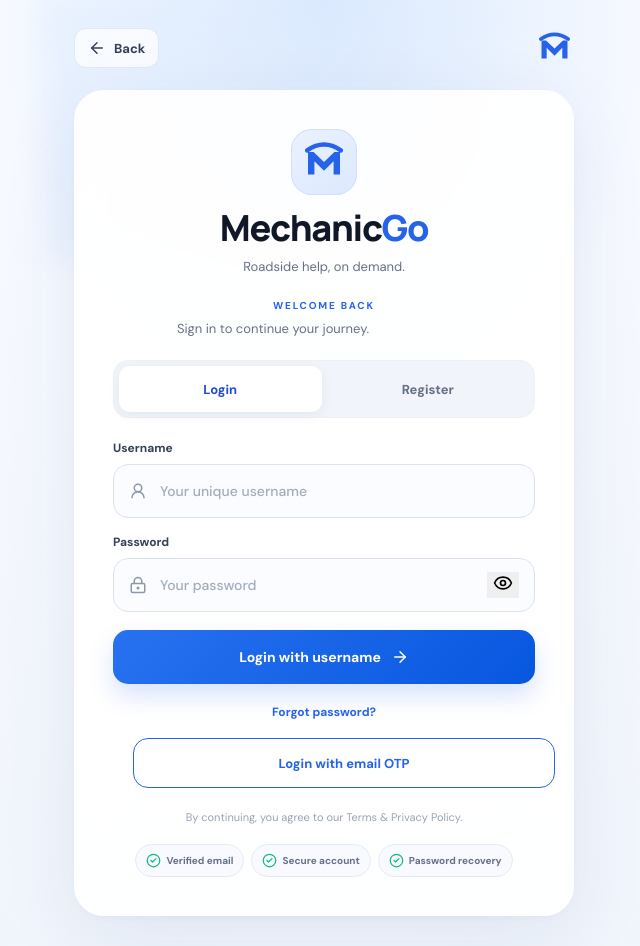
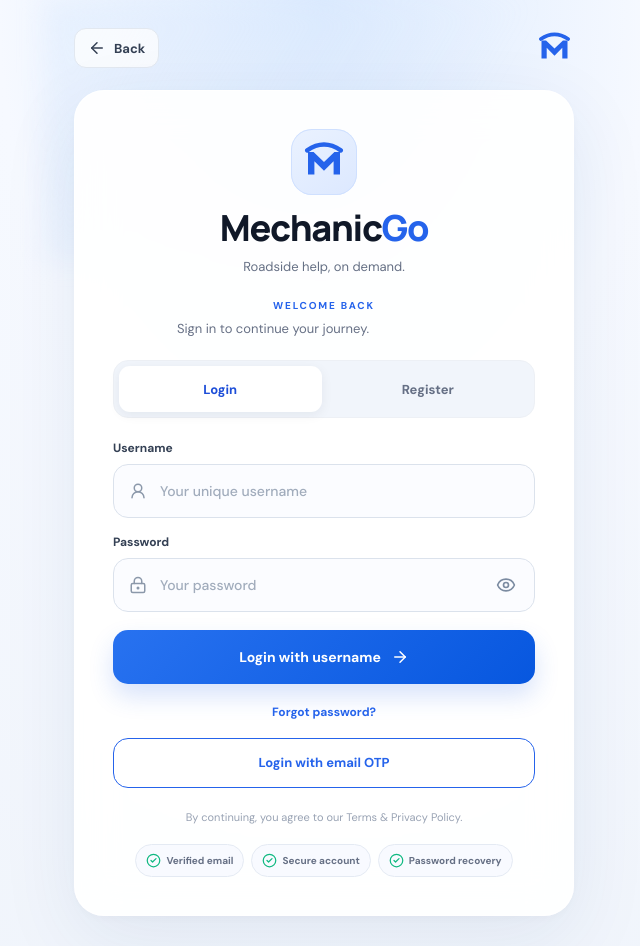
Before and after one commit to Enayatalibarkaat/MechanicGo, a Next.js app: page /auth in a window 1280 px wide. Shown: the whole page, without its empty margins (316-956 px from the left). Built offline with nearby package versions, Linux system fonts and the light colour scheme.

Commit message:
Center email OTP button and style password visibility toggle

```diff
--- a/app/globals.css
+++ b/app/globals.css
@@ -208,3 +208,12 @@
 .authTrust span{display:inline-flex;align-items:center;gap:5px;padding:8px 10px;border:1px solid #e4eaf3;border-radius:999px;background:#f8faff;color:#667085;font-size:10px;font-weight:700}
 .authTrust svg{color:#10b981}
 @media(max-width:390px){.authPage{padding:12px 12px max(22px,env(safe-area-inset-bottom))}.authCard{padding:22px 17px;border-radius:24px}.authTop{margin-bottom:5px}.authLogo{width:58px;height:58px}.authCard .input{height:51px}.otpBoxes{gap:5px}.otpBoxes input{height:48px;border-radius:10px}.authTrust span{font-size:9px;padding:7px 8px}}
+
+
+/* Auth: accessible password visibility and perfectly centered OTP action */
+.authCard .authPasswordInput{position:relative;display:flex;align-items:center;gap:11px;padding-right:8px}
+.authCard .authPasswordInput>input{flex:1;width:0;min-width:0}
+.authCard .authPasswordInput .passwordVisibilityToggle{flex:0 0 40px;width:40px;height:40px;display:inline-flex;align-items:center;justify-content:center;padding:0;margin:0;border:0;border-radius:11px;background:transparent;color:#7b8ba1;box-shadow:none;transform:none;cursor:pointer;transition:background .15s,color .15s}
+.authCard .authPasswordInput .passwordVisibilityToggle:hover,.authCard .authPasswordInput .passwordVisibilityToggle:focus-visible{background:#eaf1ff;color:#2563eb;outline:2px solid #93b4f8;outline-offset:1px}
+.authCard .secondaryWide{box-sizing:border-box;position:static;display:flex;align-items:center;justify-content:center;width:100%;max-width:100%;min-width:0;margin:10px 0 0;padding:13px 16px;text-align:center;line-height:1.35;white-space:normal;align-self:stretch;left:auto;right:auto;transform:none;float:none}
+.authCard .secondaryWide:focus-visible{outline:3px solid #93b4f8;outline-offset:3px}
```
